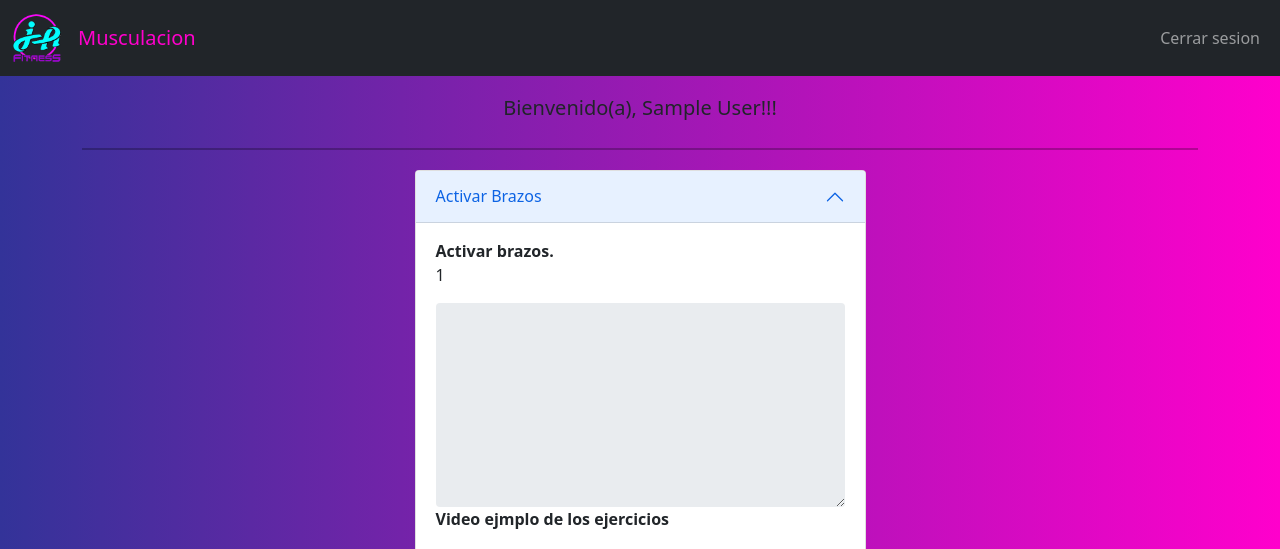
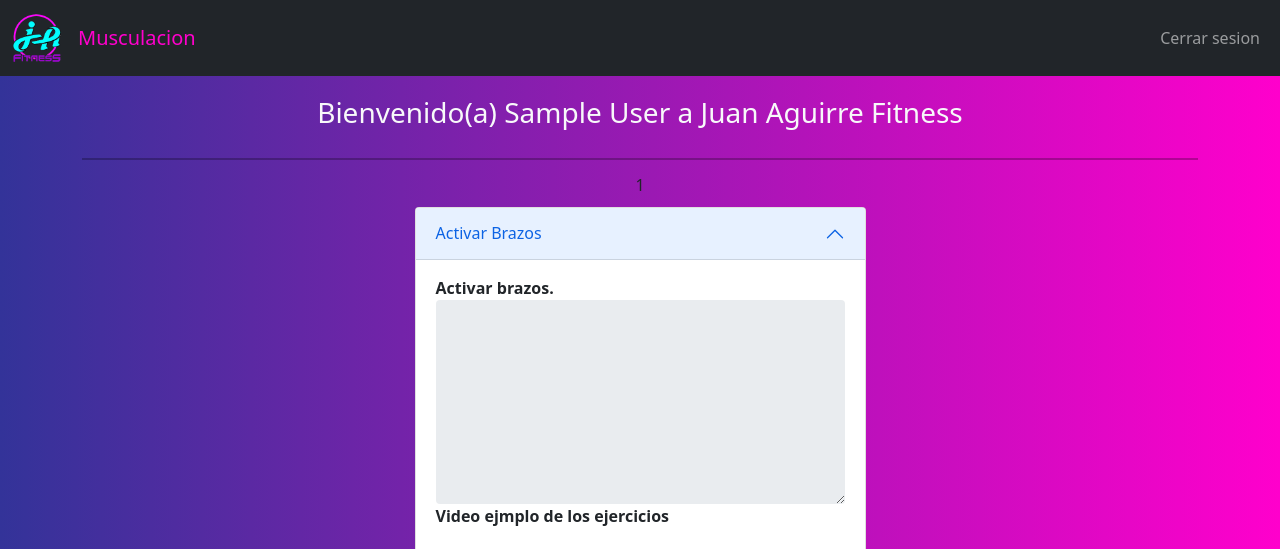
Before and after one commit to LeandroManna/JAF, a PHP site: page /paginas/clientes.php in a window 1280 px wide. Shown: the top 549 px of the page. Run offline with PHP 8.4, Linux system fonts and the light colour scheme; the visitor is signed in with stand-in values (Sample User, id 1); data that the repository does not hold is empty.

Commit message:
Se modifica vista en clientes.php

```diff
--- a/paginas/clientes.php
+++ b/paginas/clientes.php
@@ -62,13 +62,17 @@
                 <!-- Bienvenida -->
                 <div class="col-sm-12 py-1" style="text-align: center;">
                     <!-- Bienvenida al cliente con su nombre almacenado en la variable de sesión -->
-                    <h5 class="text-center">Bienvenido(a),
-                    <?php echo "" . $_SESSION['nombre'] . "!!!";?>
-                    </h5>
+                    <h3 class="text-center text-light">Bienvenido(a)
+                    <?php echo "" . $_SESSION['nombre'] . "";?> a Juan Aguirre Fitness
+                    </h3>
                 </div>
             </div>
 
             <hr style="border: 1px solid #000000;">
+
+            <h6 class="text-center text-dark">
+                <?php echo "" . $_SESSION['detalle'] . "";?>
+            </h6>
 
             <?php
                 include ("../php/activarMusculos.php");
@@ -88,14 +92,12 @@
                             <div id="collapseOne" class="accordion-collapse collapse show" aria-labelledby="headingOne" data-bs-parent="#accordionExample">
                                 <div class="accordion-body">
                                     <strong>Activar brazos.</strong>
-                                    <p>
-                                        <?php echo "" . $_SESSION['detalle'] . "";?>
-                                    </p>
+
                                     <textarea class="form-control border-0" id="brazo" name="brazo" rows="8" readonly disabled oncopy="return false;"></textarea>
                                     <div>
                                         <p><strong>Video ejmplo de los ejercicios</strong></p>
                                         <video playsinline class="iframe-clientes my-2 video-player" controls="controls" preload="none">
-                                            <source src="../asets/Videos/Gym-Fitness-Video.mp4" type="video/mp4" />
+                                            <source src="../asets/Videos/video1.mp4" type="video/mp4" />
                                         </video>
                                     </div>
                                 </div>
@@ -116,7 +118,7 @@
                                     <div>
                                         <p><strong>Video ejmplo de los ejercicios</strong></p>
                                         <video playsinline class="iframe-clientes my-2 video-player" controls="controls" preload="none">
-                                            <source src="../asets/Videos/Gym-Fitness-Women.mp4" type="video/mp4" />
+                                            <source src="../asets/Videos/video2.mp4" type="video/mp4" />
                                         </video>
                                     </div>
                                 </div>
@@ -137,7 +139,7 @@
                                 <div>
                                     <p><strong>Video ejmplo de los ejercicios</strong></p>
                                     <video playsinline class="iframe-clientes my-2 video-player" controls="controls" preload="none">
-                                        <source src="../asets/Videos/MarcAnthony-NadaDeNada.mp4" type="video/mp4" />
+                                        <source src="../asets/Videos/video3.mp4" type="video/mp4" />
                                     </video>
                                 </div>
                             </div>
```
Also changed, not shown: 3 other files.
